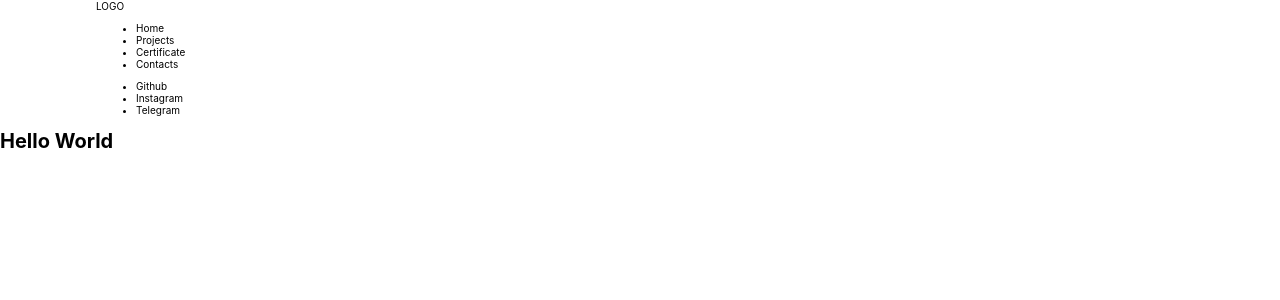
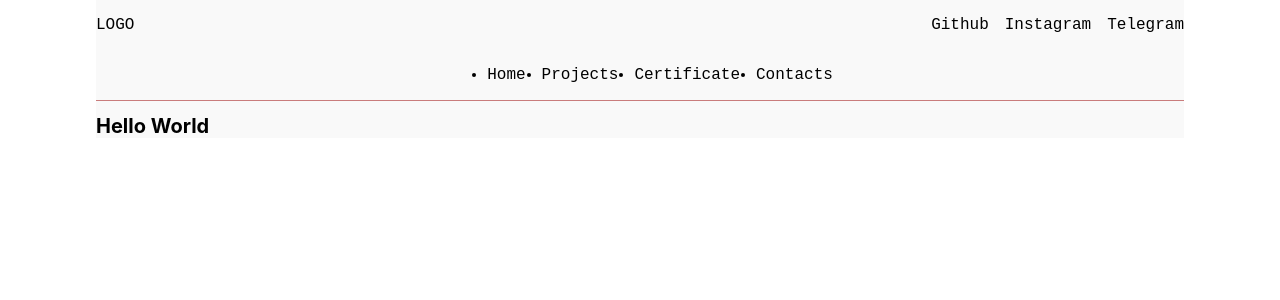
Before and after one commit to Konton022/react-cv_page, a React (Create React App) app: page / in a window 1280 px wide. Shown: the top 300 px of the page. Built offline with nearby package versions, Linux system fonts and the light colour scheme.

Commit message:
added header

```diff
--- a/src/App.jsx
+++ b/src/App.jsx
@@ -1,5 +1,5 @@
-import Footer from './components/Footer';
-import Header from './components/Header';
+import Footer from './components/footer/Footer';
+import Header from './components/header/Header';
 import Main from './pages/Main';
 
 function App() {
--- a/src/components/Header.jsx
+++ /dev/null
@@ -1,28 +0,0 @@
-import React from 'react';
-
-const Header = () => {
-    return (
-        <div className='wrapper'>
-            <div className='header'>
-                <div className='header__logo'>LOGO</div>
-                <div className='header__navbar'>
-                    <ul>
-                        <li className='header__nav-item'>Home</li>
-                        <li className='header__nav-item'>Projects</li>
-                        <li className='header__nav-item'>Certificate</li>
-                        <li className='header__nav-item'>Contacts</li>
-                    </ul>
-                </div>
-                <div className='header__links'>
-                    <ul>
-                        <li className='header__link-item'>Github</li>
-                        <li className='header__link-item'>Instagram</li>
-                        <li className='header__link-item'>Telegram</li>
-                    </ul>
-                </div>
-            </div>
-        </div>
-    );
-};
-
-export default Header;
--- /dev/null
+++ b/src/components/header/Header.jsx
@@ -0,0 +1,30 @@
+import React from 'react';
+import s from './style.module.css';
+
+const Header = () => {
+    return (
+        <div className={s.header}>
+            <div className={s.logoBar}>
+                <div className={s.logo}>LOGO</div>
+
+                <div className={s.contact}>
+                    <ul>
+                        <li className={s.contact__item}>Github</li>
+                        <li className={s.contact__item}>Instagram</li>
+                        <li className={s.contact__item}>Telegram</li>
+                    </ul>
+                </div>
+            </div>
+            <div className={s.navbar}>
+                <ul>
+                    <li className={s.navbar__item}>Home</li>
+                    <li className={s.navbar__item}>Projects</li>
+                    <li className={s.navbar__item}>Certificate</li>
+                    <li className={s.navbar__item}>Contacts</li>
+                </ul>
+            </div>
+        </div>
+    );
+};
+
+export default Header;
--- /dev/null
+++ b/src/components/header/style.module.css
@@ -0,0 +1,41 @@
+.header {
+    border-bottom: 1px solid rgba(153, 0, 0, 0.5);
+    font-family:'Courier New', Courier, monospace;
+    font-size: 1rem;
+}
+
+.logoBar {
+    display: flex;
+    justify-content: space-between;
+
+}
+.logo {
+    display: flex;
+    align-items: center;
+
+
+}
+
+.logo, .navbar, .contact {
+    flex-wrap: wrap;
+}
+
+.contact ul {
+    padding-left: 0;
+    display: flex;
+    justify-content: space-between;
+    text-decoration: none;
+    list-style-type: none;
+
+}
+.navbar ul {
+    display: flex;
+    justify-content: center;
+}
+.navbar__item, .contact__item {
+    margin-right: 1rem;
+
+}
+.navbar__item:last-child, .contact__item:last-child {
+    margin-right: 0;
+}
--- a/src/index.css
+++ b/src/index.css
@@ -6,14 +6,17 @@ body {
     -webkit-font-smoothing: antialiased;
     -moz-osx-font-smoothing: grayscale;
     font-size: 10px;
+
+
+}
+
+#root {
+    max-width: 85%;
+    margin: 0 auto;
+    background-color: #f9f9f9;
 }
 
 code {
     font-family: source-code-pro, Menlo, Monaco, Consolas, 'Courier New',
         monospace;
 }
-
-.wrapper {
-    max-width: 85%;
-    margin: 0 auto;
-}
```
Also changed, not shown: src/components/footer/Footer.jsx (renamed from src/components/Footer.jsx).
